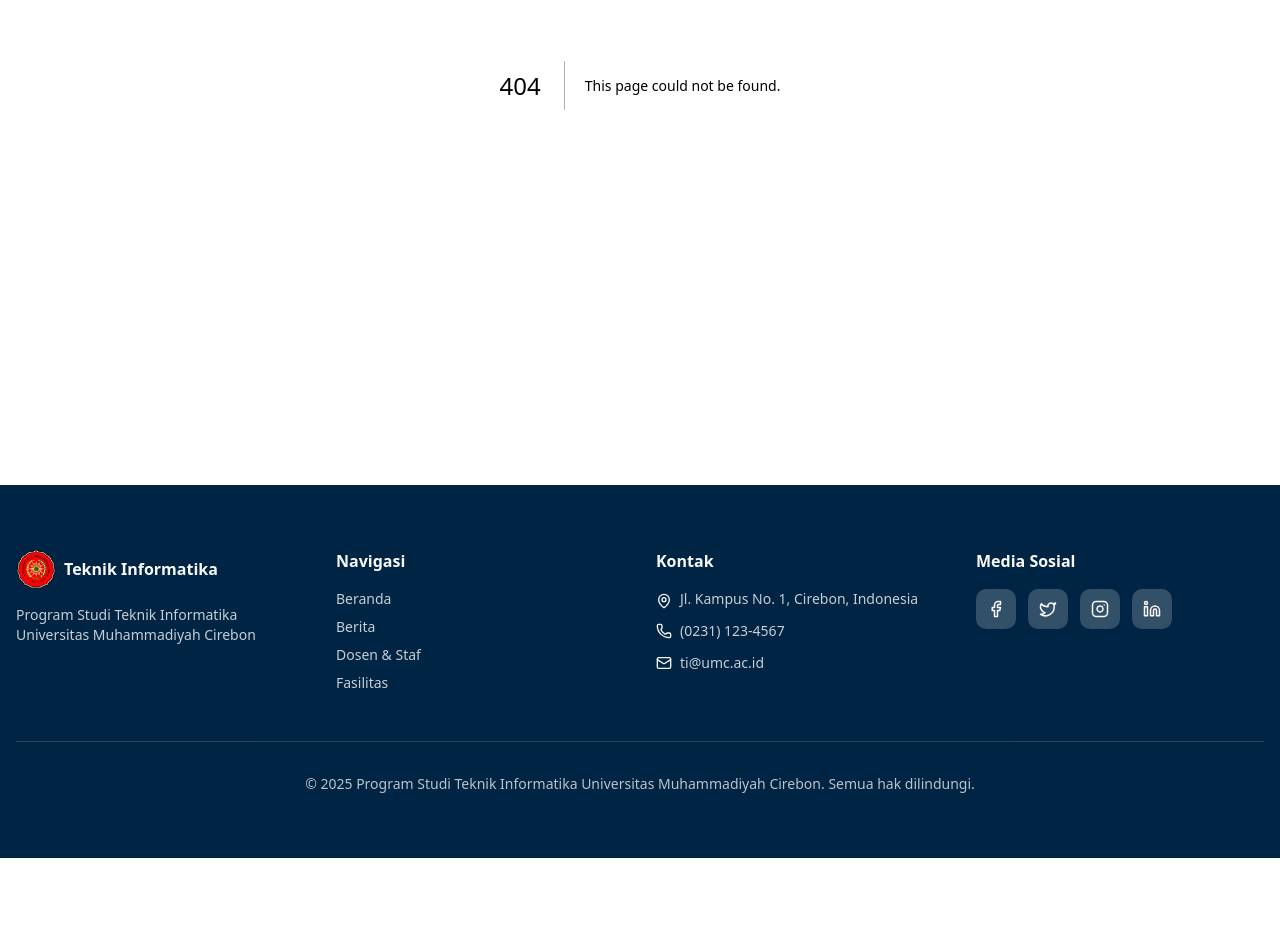
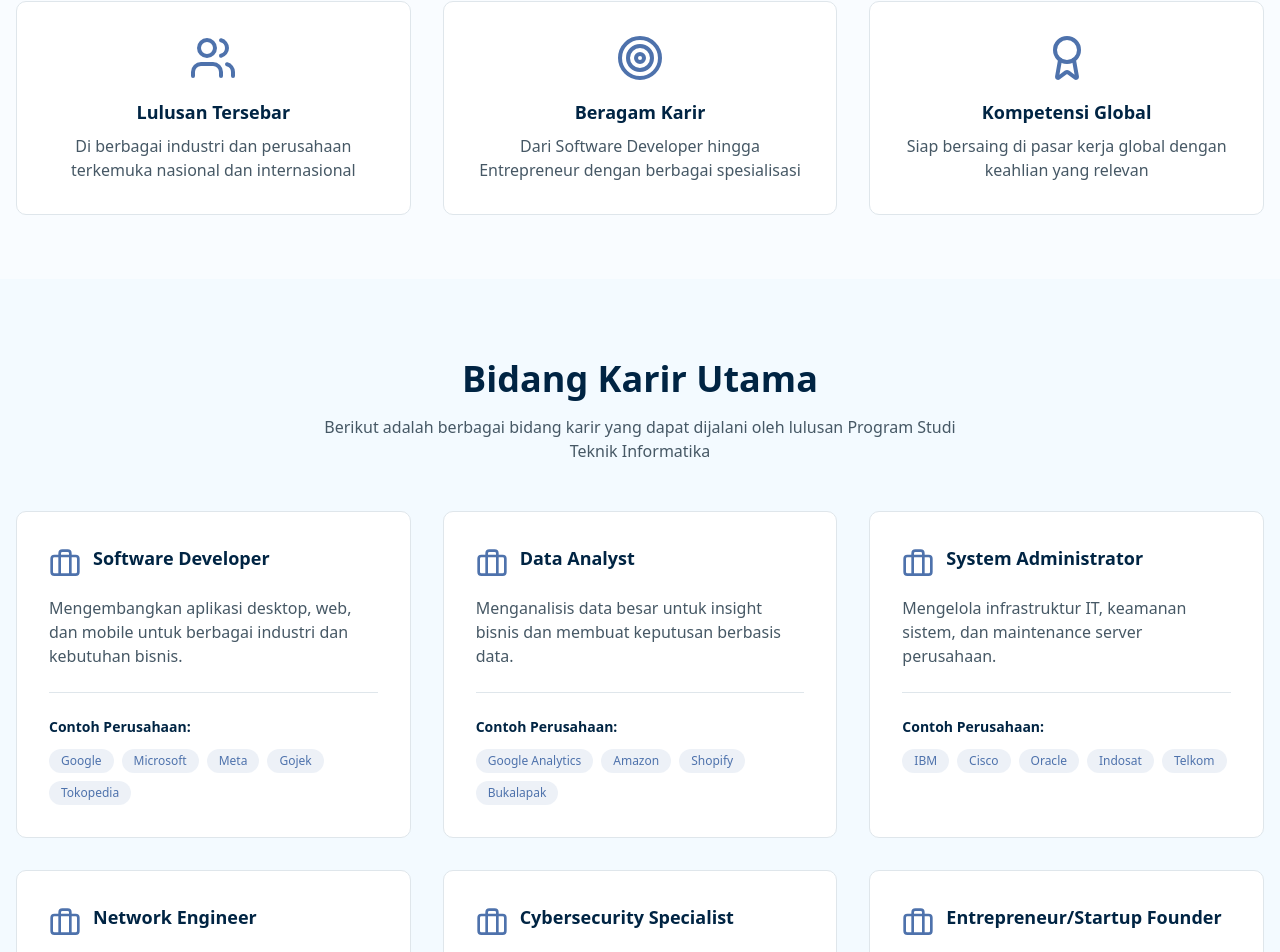
Before and after one commit to umc-dev/it-umc-fe, a Next.js app: page /akademik/prospek-karir in a window 1280 px wide. Before the commit this address had no page. Shown: the part 379-1331 px from the top of the page. Before the commit the page ends 1237 px from the top, so only its background shows below. Built offline with nearby package versions, Linux system fonts and the light colour scheme.

Commit message:
feat(akademik): add prospek-karir page for displaying career prospects information

```diff
--- /dev/null
+++ b/app/akademik/prospek-karir/page.tsx
@@ -0,0 +1,105 @@
+import { Briefcase, Users, Target, Award } from "lucide-react"
+import { getCareerPaths } from "@/lib/akademik-data"
+
+export const metadata = {
+  title: "Prospek Karir | Teknik Informatika",
+  description: "Peluang karir dan prospek lulusan Program Studi Teknik Informatika",
+}
+
+export default function CareerPathPage() {
+  const careers = getCareerPaths()
+
+  return (
+    <div className="min-h-screen bg-background">
+      {/* Hero Section */}
+      <section className="bg-primary text-white py-20">
+        <div className="container mx-auto px-4 text-center">
+          <h1 className="text-4xl md:text-5xl font-bold mb-4">Prospek Karir Lulusan</h1>
+          <p className="text-lg md:text-xl text-white/90">
+            Jelajahi peluang karir dan jalur pengembangan profesional untuk lulusan Teknik Informatika
+          </p>
+        </div>
+      </section>
+
+      {/* Overview Section */}
+      <section className="py-16 bg-white/50">
+        <div className="container mx-auto px-4">
+          <div className="grid grid-cols-1 md:grid-cols-3 gap-8">
+            <div className="bg-white rounded-lg border border-border p-8 text-center">
+              <Users className="w-12 h-12 text-accent mx-auto mb-4" />
+              <h3 className="font-semibold text-lg text-primary mb-2">Lulusan Tersebar</h3>
+              <p className="text-muted-foreground">
+                Di berbagai industri dan perusahaan terkemuka nasional dan internasional
+              </p>
+            </div>
+            <div className="bg-white rounded-lg border border-border p-8 text-center">
+              <Target className="w-12 h-12 text-accent mx-auto mb-4" />
+              <h3 className="font-semibold text-lg text-primary mb-2">Beragam Karir</h3>
+              <p className="text-muted-foreground">
+                Dari Software Developer hingga Entrepreneur dengan berbagai spesialisasi
+              </p>
+            </div>
+            <div className="bg-white rounded-lg border border-border p-8 text-center">
+              <Award className="w-12 h-12 text-accent mx-auto mb-4" />
+              <h3 className="font-semibold text-lg text-primary mb-2">Kompetensi Global</h3>
+              <p className="text-muted-foreground">Siap bersaing di pasar kerja global dengan keahlian yang relevan</p>
+            </div>
+          </div>
+        </div>
+      </section>
+
+      {/* Career Paths Section */}
+      <section className="py-20">
+        <div className="container mx-auto px-4">
+          <h2 className="text-3xl md:text-4xl font-bold text-primary mb-4 text-center">Bidang Karir Utama</h2>
+          <p className="text-center text-muted-foreground mb-12 max-w-2xl mx-auto">
+            Berikut adalah berbagai bidang karir yang dapat dijalani oleh lulusan Program Studi Teknik Informatika
+          </p>
+          <div className="grid grid-cols-1 md:grid-cols-2 lg:grid-cols-3 gap-8">
+            {careers.map((career) => (
+              <div
+                key={career.id}
+                className="bg-white rounded-lg border border-border p-8 hover:shadow-lg transition-all duration-300 hover:-translate-y-1"
+              >
+                <div className="flex items-start gap-3 mb-4">
+                  <Briefcase className="w-8 h-8 text-accent shrink-0 mt-1" />
+                  <h3 className="font-semibold text-lg text-primary">{career.title}</h3>
+                </div>
+                <p className="text-muted-foreground mb-6">{career.description}</p>
+                <div className="pt-6 border-t border-border">
+                  <p className="text-sm font-semibold text-primary mb-3">Contoh Perusahaan:</p>
+                  <div className="flex flex-wrap gap-2">
+                    {career.companies.map((company) => (
+                      <span
+                        key={company}
+                        className="text-xs bg-accent/10 text-accent px-3 py-1 rounded-full font-medium"
+                      >
+                        {company}
+                      </span>
+                    ))}
+                  </div>
+                </div>
+              </div>
+            ))}
+          </div>
+        </div>
+      </section>
+
+      {/* CTA Section */}
+      <section className="py-20 bg-white/50">
+        <div className="container mx-auto px-4 text-center">
+          <h2 className="text-3xl md:text-4xl font-bold text-primary mb-6">Siap Memulai Karir Anda?</h2>
+          <p className="text-lg text-muted-foreground mb-8 max-w-2xl mx-auto">
+            Bergabunglah dengan ribuan alumni kami yang sukses di berbagai industri teknologi
+          </p>
+          <a
+            href="/akademik/program"
+            className="inline-block bg-primary hover:bg-primary/90 text-white font-semibold px-8 py-3 rounded-lg transition-colors"
+          >
+            Lihat Program Studi Kami
+          </a>
+        </div>
+      </section>
+    </div>
+  )
+}
--- a/components/Navbar.tsx
+++ b/components/Navbar.tsx
@@ -83,7 +83,7 @@ export default function Navbar() {
                       </div>
                     </Link>
                     <Link
-                      href="/akademik/career-path"
+                      href="/akademik/prospek-karir"
                       className="block px-4 py-3 text-foreground hover:text-accent hover:bg-accent/10 transition-all duration-200 rounded-lg mx-2"
                     >
                       <div className="font-medium">Prospek Karir</div>
@@ -162,7 +162,7 @@ export default function Navbar() {
                     UKT
                   </Link>
                   <Link
-                    href="/akademik/career-path"
+                    href="/akademik/prospek-karir"
                     className="block px-4 py-2 text-foreground hover:bg-accent/10 rounded-lg transition-colors"
                   >
                     Prospek Karir
```
